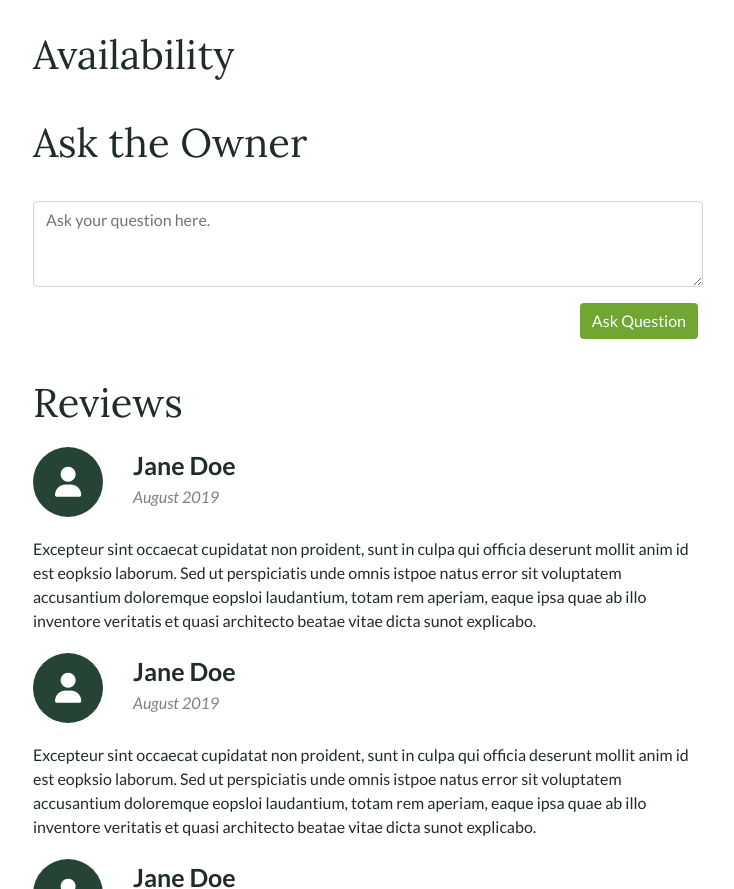
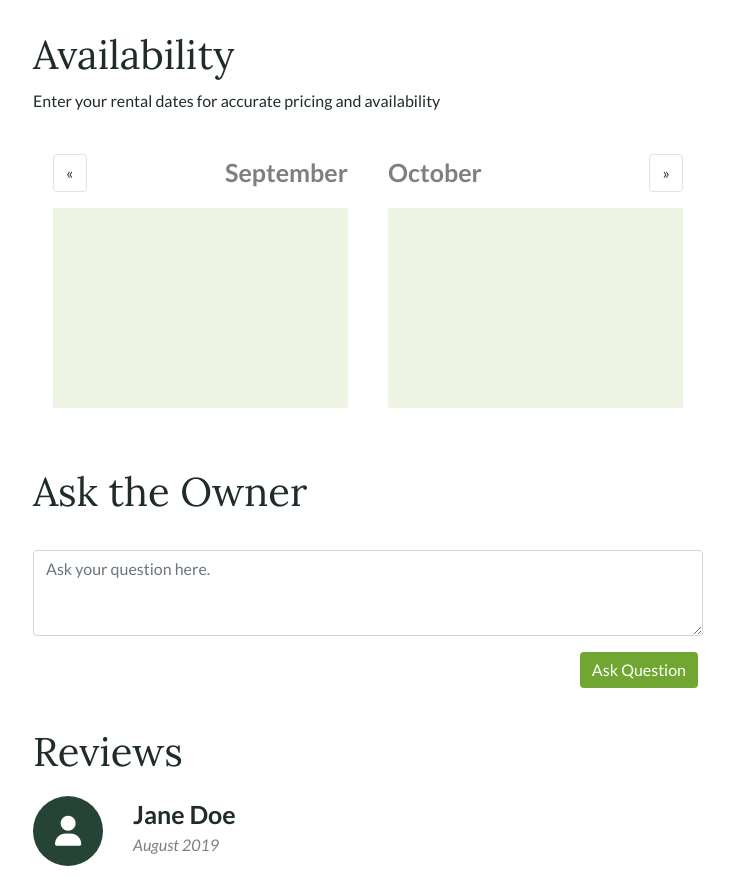
Before and after one commit to anniediep/Trellis, a plain HTML site: page productDetails.html in a window 1280 px wide. Shown: the part 1060-1949 px from the top of the page, without its empty margins (52-786 px from the left). Drawn offline with nearby package versions, Linux system fonts and the light colour scheme.

Commit message:
calendar in product details

```diff
--- a/css/index.css
+++ b/css/index.css
@@ -131,6 +131,17 @@ section {
     background-color: #254435;
 }
 
+.cal {
+    width: 50%;
+    padding: 3%;
+}
+
+.calendar {
+    background-color: rgba(113,166,51,.13);
+    height: 200px;
+    width: 100%;
+}
+
 .card {
     margin: 16px auto;
 }
@@ -167,6 +178,10 @@ section {
     color: #6c757d;
 }
 
+.month {
+    color: #7F7F7F;
+}
+
 .navbar i {
     color: white;
 }
@@ -177,6 +192,10 @@ section {
 
 .nav-search {
     margin: auto 0;
+}
+
+.oneCal {
+    display: none;
 }
 
 .page-link {
@@ -356,6 +375,15 @@ section {
 }
 
 @media (max-width: 767.98px) { /*small devices (landscape phones)*/
+    .cal {
+        width: 70%;
+        padding: 5%;
+    }
+
+    .oneCal {
+        display: contents;
+    }
+
     .searchLg {
         margin: 0 auto;
     }
@@ -367,6 +395,10 @@ section {
 
     .value i{
         font-size: 80px;
+    }
+
+    #removeMonth {
+        display: none !important;
     }
 }
 
--- a/productDetails.html
+++ b/productDetails.html
@@ -93,6 +93,45 @@
                 </section>
                 <section class="productSection">
                     <h2>Availability</h2>
+                    <p>Enter your rental dates for accurate pricing and availability</p>
+                    <section class="d-flex">
+                        <div class="d-flex flex-column cal">
+                            <div class="d-flex justify-content-between">
+                                <ul class="pagination">
+                                    <li class="page-item">
+                                        <a class="page-link" href="#" aria-label="Previous">
+                                            <span aria-hidden="true">&laquo;</span>
+                                            <span class="sr-only">Previous</span>
+                                        </a>
+                                    </li>
+                                </ul>
+                                <div class="lgBody month">September</div>
+                                <ul class="pagination oneCal">
+                                        <li class="page-item">
+                                            <a class="page-link" href="#" aria-label="Next">
+                                                <span aria-hidden="true">&raquo;</span>
+                                                <span class="sr-only">Next</span>
+                                            </a>
+                                        </li>
+                                    </ul>
+                            </div>
+                            <div class="calendar"></div>
+                        </div>
+                            <div class="d-flex flex-column cal" id="removeMonth">
+                                <div class="d-flex justify-content-between">
+                                    <div class="lgBody month">October</div>
+                                    <ul class="pagination">
+                                        <li class="page-item">
+                                            <a class="page-link" href="#" aria-label="Next">
+                                                <span aria-hidden="true">&raquo;</span>
+                                                <span class="sr-only">Next</span>
+                                            </a>
+                                        </li>
+                                    </ul>
+                                </div>
+                                <div class="calendar"></div>
+                            </div>
+                    </section>
                 </section>
                 <section class="productSection">
                     <h2>Ask the Owner</h2>
@@ -213,7 +252,7 @@
         </div>
     </main>
 
-    <footer>
+    <footer class="">
     </footer>
 
 
```
